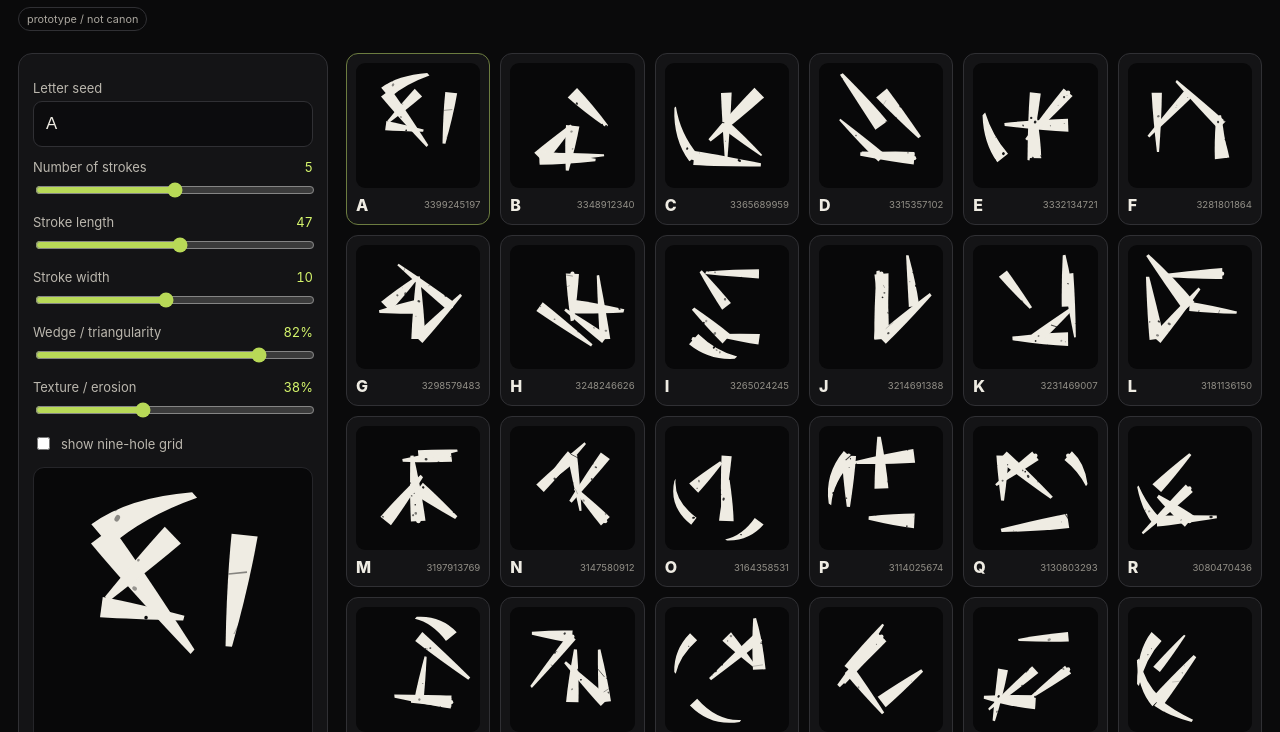
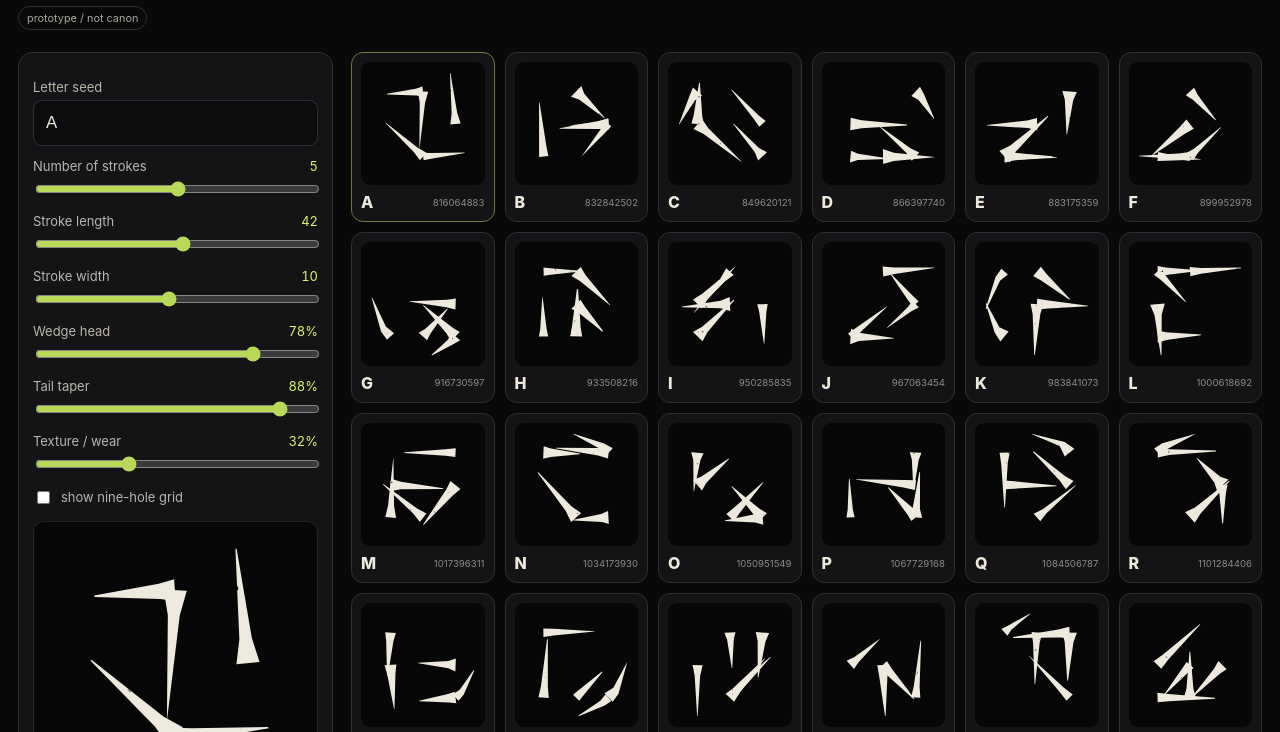
Before and after one commit to voobrazhenie/Alphabet, a website: page glyphs.html in a window 1280 px wide. Shown: the part 252-984 px from the top of the page. Drawn offline with Linux system fonts and the light colour scheme.

Commit message:
Refine glyph generator toward nine-hole cuneiform wedge system

```diff
--- a/glyphs.html
+++ b/glyphs.html
@@ -5,254 +5,74 @@
 <meta name="viewport" content="width=device-width, initial-scale=1, viewport-fit=cover">
 <title>Nine-Hole Scribe Alphabet Study</title>
 <style>
-:root{--bg:#0a0a0b;--panel:#141416;--ink:#efece3;--muted:#918e86;--line:#303034;--accent:#d5f56c}
-*{box-sizing:border-box}
-body{margin:0;background:var(--bg);color:var(--ink);font-family:-apple-system,BlinkMacSystemFont,"Segoe UI",sans-serif}
-.wrap{max-width:1320px;margin:auto;padding:18px 18px 48px}
-header{margin:8px 0 22px}
-h1{font-size:clamp(2.1rem,8vw,4.8rem);line-height:.92;letter-spacing:-.045em;margin:0 0 10px}
-header p{max-width:820px;color:#c4c0b7;line-height:1.5;margin:0}
-.layout{display:grid;grid-template-columns:310px 1fr;gap:18px;align-items:start}
-.panel{background:var(--panel);border:1px solid var(--line);border-radius:14px;padding:14px}
-.controls{position:sticky;top:14px}
-label{display:flex;justify-content:space-between;gap:8px;margin:12px 0 5px;font-size:.81rem;color:#bbb7ae}
-label span{color:var(--accent);font-variant-numeric:tabular-nums}
-input[type=text]{width:100%;padding:12px;background:#0c0c0e;color:var(--ink);border:1px solid var(--line);border-radius:9px;font-size:1.05rem}
-input[type=range]{width:100%;accent-color:#b8d957}
-.check{display:flex;align-items:center;justify-content:flex-start;gap:8px;margin-top:12px;color:#aaa69d;font-size:.8rem}
-.big{aspect-ratio:1;background:#080809;border:1px solid #252529;border-radius:11px;margin-top:14px;display:grid;place-items:center}
-.big svg{width:92%;height:92%}
-button{width:100%;margin-top:10px;padding:11px;border:1px solid #56632f;background:#1b1b1e;color:var(--accent);border-radius:9px;font:inherit;cursor:pointer}
-.note{font-size:.74rem;color:var(--muted);line-height:1.42;margin-top:11px}
-.grid{display:grid;grid-template-columns:repeat(auto-fill,minmax(135px,1fr));gap:10px}
-.card{background:var(--panel);border:1px solid var(--line);border-radius:12px;padding:9px;cursor:pointer}
-.card:hover,.card.active{border-color:#6c7c40}
-.glyph{aspect-ratio:1;background:#080809;border-radius:9px;display:grid;place-items:center;overflow:hidden}
-.glyph svg{width:94%;height:94%}
-.cap{display:flex;justify-content:space-between;align-items:center;margin-top:7px}
-.letter{font-weight:800}
-.seed{font-size:.6rem;color:var(--muted)}
-.badge{display:inline-block;border:1px solid var(--line);border-radius:999px;padding:4px 8px;margin-top:10px;color:#aaa69e;font-size:.68rem}
-@media(max-width:780px){
- .layout{grid-template-columns:1fr}.controls{position:static}.grid{grid-template-columns:repeat(2,minmax(0,1fr))}
-}
+:root{--bg:#09090a;--panel:#141416;--ink:#eee9dd;--muted:#8e8a81;--line:#303034;--accent:#d7f46d}
+*{box-sizing:border-box} body{margin:0;background:var(--bg);color:var(--ink);font-family:-apple-system,BlinkMacSystemFont,"Segoe UI",sans-serif}
+.wrap{max-width:1320px;margin:auto;padding:18px 18px 50px} header{margin:8px 0 22px} h1{font-size:clamp(2rem,8vw,4.7rem);line-height:.93;letter-spacing:-.045em;margin:0 0 10px}
+header p{max-width:820px;color:#c4bfb4;line-height:1.5;margin:0}.badge{display:inline-block;border:1px solid var(--line);border-radius:999px;padding:4px 8px;margin-top:10px;color:#aaa69e;font-size:.68rem}
+.layout{display:grid;grid-template-columns:315px 1fr;gap:18px;align-items:start}.panel{background:var(--panel);border:1px solid var(--line);border-radius:14px;padding:14px}.controls{position:sticky;top:14px}
+label{display:flex;justify-content:space-between;gap:8px;margin:12px 0 5px;font-size:.81rem;color:#bbb7ae} label span{color:var(--accent);font-variant-numeric:tabular-nums}
+input[type=text]{width:100%;padding:12px;background:#0c0c0e;color:var(--ink);border:1px solid var(--line);border-radius:9px;font-size:1.05rem} input[type=range]{width:100%;accent-color:#b8d957}
+.check{display:flex;align-items:center;gap:8px;margin-top:12px;color:#aaa69d;font-size:.8rem}.check label{margin:0;justify-content:flex-start}.big{aspect-ratio:1;background:#070708;border:1px solid #252529;border-radius:11px;margin-top:14px;display:grid;place-items:center}.big svg{width:92%;height:92%}
+button{width:100%;margin-top:10px;padding:11px;border:1px solid #56632f;background:#1b1b1e;color:var(--accent);border-radius:9px;font:inherit;cursor:pointer}.note{font-size:.74rem;color:var(--muted);line-height:1.42;margin-top:11px}
+.grid{display:grid;grid-template-columns:repeat(auto-fill,minmax(135px,1fr));gap:10px}.card{background:var(--panel);border:1px solid var(--line);border-radius:12px;padding:9px;cursor:pointer}.card:hover,.card.active{border-color:#6c7c40}.glyph{aspect-ratio:1;background:#070708;border-radius:9px;display:grid;place-items:center;overflow:hidden}.glyph svg{width:94%;height:94%}.cap{display:flex;justify-content:space-between;align-items:center;margin-top:7px}.letter{font-weight:800}.seed{font-size:.6rem;color:var(--muted)}
+@media(max-width:780px){.layout{grid-template-columns:1fr}.controls{position:static}.grid{grid-template-columns:repeat(2,minmax(0,1fr))}}
 </style>
 </head>
 <body>
 <div class="wrap">
 <header>
 <h1>Nine-Hole Scribe<br>Alphabet Study</h1>
-<p>A deterministic A–Z experiment built around nine fixed writing positions and independent wedge-like marks. Each letter chooses the same starting holes, directions and stroke variations every time; the sliders alter the shared writing instrument rather than rerolling the alphabet.</p>
+<p>A deterministic A–Z study using nine fixed writing positions and separate wedge impressions. Each letter chooses the same holes, directions and stroke variations every time. The sliders change the writing instrument, not the letter seed.</p>
 <span class="badge">prototype / not canon</span>
 </header>
-
 <div class="layout">
 <aside class="panel controls">
-<label for="ctlLetter">Letter seed</label>
-<input id="ctlLetter" type="text" value="A" maxlength="1" autocapitalize="characters">
-
-<label>Number of strokes <span id="strokesV"></span></label>
-<input id="ctlStrokes" type="range" min="1" max="9" value="5">
-
-<label>Stroke length <span id="lengthV"></span></label>
-<input id="ctlLength" type="range" min="20" max="72" value="47">
-
-<label>Stroke width <span id="widthV"></span></label>
-<input id="ctlWidth" type="range" min="3" max="18" value="10">
-
-<label>Wedge / triangularity <span id="wedgeV"></span></label>
-<input id="ctlWedge" type="range" min="0" max="100" value="82">
-
-<label>Texture / erosion <span id="textureV"></span></label>
-<input id="ctlTexture" type="range" min="0" max="100" value="38">
-
-<div class="check"><input id="ctlShowGrid" type="checkbox"><label for="ctlShowGrid" style="margin:0">show nine-hole grid</label></div>
-
-<div class="big" id="bigGlyph"></div>
-<button id="ctlReset">Reset instrument</button>
-<div class="note">The nine grid positions are fixed. A letter seed determines which holes are used, stroke direction, rotation bias, length variation and surface scars. Changing the sliders preserves that structural identity.</div>
+<label for="ctlLetter">Letter seed</label><input id="ctlLetter" type="text" value="A" maxlength="1" autocapitalize="characters">
+<label>Number of strokes <span id="strokesV"></span></label><input id="ctlStrokes" type="range" min="1" max="9" value="5">
+<label>Stroke length <span id="lengthV"></span></label><input id="ctlLength" type="range" min="16" max="66" value="42">
+<label>Stroke width <span id="widthV"></span></label><input id="ctlWidth" type="range" min="3" max="18" value="10">
+<label>Wedge head <span id="headV"></span></label><input id="ctlHead" type="range" min="0" max="100" value="78">
+<label>Tail taper <span id="taperV"></span></label><input id="ctlTaper" type="range" min="0" max="100" value="88">
+<label>Texture / wear <span id="textureV"></span></label><input id="ctlTexture" type="range" min="0" max="100" value="32">
+<div class="check"><input id="ctlShowGrid" type="checkbox"><label for="ctlShowGrid">show nine-hole grid</label></div>
+<div class="big" id="bigGlyph"></div><button id="ctlReset">Reset instrument</button>
+<div class="note">Every stroke begins on one of the nine grid points. Its direction, size variation and small rotation offset come from the letter seed. There are no curved strokes: every mark is a straight, cuneiform-like wedge.</div>
 </aside>
-
-<main>
-<div class="grid" id="alphabetGrid"></div>
-</main>
-</div>
-</div>
-
+<main><div class="grid" id="alphabetGrid"></div></main>
+</div></div>
 <script>
 const alphabet="ABCDEFGHIJKLMNOPQRSTUVWXYZ".split("");
-const base=[
- [22,22],[50,22],[78,22],
- [22,50],[50,50],[78,50],
- [22,78],[50,78],[78,78]
-];
-const dirs=[
- [1,0],[.707,.707],[0,1],[-.707,.707],
- [-1,0],[-.707,-.707],[0,-1],[.707,-.707]
-];
-
-const controls={
-  letter:document.getElementById("ctlLetter"),
-  strokes:document.getElementById("ctlStrokes"),
-  length:document.getElementById("ctlLength"),
-  width:document.getElementById("ctlWidth"),
-  wedge:document.getElementById("ctlWedge"),
-  texture:document.getElementById("ctlTexture"),
-  showGrid:document.getElementById("ctlShowGrid"),
-  reset:document.getElementById("ctlReset"),
-  big:document.getElementById("bigGlyph"),
-  grid:document.getElementById("alphabetGrid")
-};
-const ids=["strokes","length","width","wedge","texture"];
-const state=()=>({
- strokes:+controls.strokes.value,
- length:+controls.length.value,
- width:+controls.width.value,
- wedge:+controls.wedge.value/100,
- texture:+controls.texture.value/100,
- showGrid:controls.showGrid.checked
-});
-
-function hash(str){
- let h=2166136261>>>0;
- for(const c of str){h^=c.charCodeAt(0);h=Math.imul(h,16777619)}
- return h>>>0;
+const holes=[[22,22],[50,22],[78,22],[22,50],[50,50],[78,50],[22,78],[50,78],[78,78]];
+const dirs=[[1,0],[.707,.707],[0,1],[-.707,.707],[-1,0],[-.707,-.707],[0,-1],[.707,-.707]];
+const C={letter:ctlLetter,strokes:ctlStrokes,length:ctlLength,width:ctlWidth,head:ctlHead,taper:ctlTaper,texture:ctlTexture,showGrid:ctlShowGrid,big:bigGlyph,grid:alphabetGrid};
+const state=()=>({strokes:+C.strokes.value,length:+C.length.value,width:+C.width.value,head:+C.head.value/100,taper:+C.taper.value/100,texture:+C.texture.value/100,showGrid:C.showGrid.checked});
+function hash(str){let h=2166136261>>>0;for(const c of str){h^=c.charCodeAt(0);h=Math.imul(h,16777619)}return h>>>0}
+function prng(seed){return function(){let t=seed+=0x6D2B79F5;t=Math.imul(t^t>>>15,t|1);t^=t+Math.imul(t^t>>>7,t|61);return((t^t>>>14)>>>0)/4294967296}}
+function rotate(x,y,a){a*=Math.PI/180;const c=Math.cos(a),s=Math.sin(a);return[x*c-y*s,x*s+y*c]}
+function clamp(v,a,b){return Math.max(a,Math.min(b,v))}
+function plan(letter){const seed=hash("nine-hole-scribe-v2:"+letter),r=prng(seed),marks=[];for(let i=0;i<9;i++)marks.push({hole:Math.floor(r()*9),dir:Math.floor(r()*8),rot:(r()-.5)*12,len:.72+r()*.52,w:.75+r()*.48,head:.75+r()*.4,grain:r()});return{seed,marks}}
+function wedge(mark,s,r){
+ const [sx,sy]=holes[mark.hole]; let [dx,dy]=rotate(dirs[mark.dir][0],dirs[mark.dir][1],mark.rot); let L=s.length*mark.len,W=s.width*mark.w;
+ let ex=sx+dx*L,ey=sy+dy*L; if(ex<7||ex>93||ey<7||ey>93){dx=-dx;dy=-dy;ex=sx+dx*L;ey=sy+dy*L} ex=clamp(ex,6,94);ey=clamp(ey,6,94);
+ const px=-dy,py=dx, rough=s.texture*1.35;
+ const headW=W*(.48+s.head*.7)*mark.head;
+ const tailW=W*(1-s.taper)*.45;
+ const shoulder=.16+.16*(1-s.head);
+ const n=()=> (r()-.5)*rough;
+ const p1=[sx+px*headW*.5+n(),sy+py*headW*.5+n()];
+ const p2=[sx+dx*L*shoulder+px*W*.31+n(),sy+dy*L*shoulder+py*W*.31+n()];
+ const p3=[ex+px*tailW*.5+n(),ey+py*tailW*.5+n()];
+ const p4=[ex-px*tailW*.5+n(),ey-py*tailW*.5+n()];
+ const p5=[sx+dx*L*shoulder-px*W*.31+n(),sy+dy*L*shoulder-py*W*.31+n()];
+ const p6=[sx-px*headW*.5+n(),sy-py*headW*.5+n()];
+ return `M${p1[0]} ${p1[1]} L${p2[0]} ${p2[1]} L${p3[0]} ${p3[1]} L${p4[0]} ${p4[1]} L${p5[0]} ${p5[1]} L${p6[0]} ${p6[1]} Z`;
 }
-function prng(seed){
- return function(){
-   let t=seed+=0x6D2B79F5;
-   t=Math.imul(t^t>>>15,t|1);
-   t^=t+Math.imul(t^t>>>7,t|61);
-   return((t^t>>>14)>>>0)/4294967296;
- }
-}
-function letterPlan(letter){
- const seed=hash("nine-holes-scribe:"+letter);
- const r=prng(seed);
- const marks=[];
- for(let i=0;i<9;i++){
-   marks.push({
-     anchor:Math.floor(r()*9),
-     dir:Math.floor(r()*8),
-     turn:(r()-.5)*18,
-     len:.68+r()*.58,
-     width:.75+r()*.5,
-     blunt:.55+r()*.45,
-     notch:r()
-   });
- }
- return {seed,marks};
-}
-function rotate(vx,vy,deg){
- const a=deg*Math.PI/180,c=Math.cos(a),s=Math.sin(a);
- return [vx*c-vy*s,vx*s+vy*c];
-}
-function clamp(v,a,b){return Math.max(a,Math.min(b,v))}
-
-function wedgePath(mark,s,r){
- const [sx,sy]=base[mark.anchor];
- let [dx,dy]=rotate(dirs[mark.dir][0],dirs[mark.dir][1],mark.turn);
- const L=s.length*mark.len;
- const W=s.width*mark.width;
- const tipW=W*(1-s.wedge*.93);
- const px=-dy,py=dx;
-
- let ex=sx+dx*L,ey=sy+dy*L;
- if(ex<7||ex>93||ey<7||ey>93){
-   dx=-dx;dy=-dy;
-   ex=sx+dx*L;ey=sy+dy*L;
- }
- ex=clamp(ex,6,94);ey=clamp(ey,6,94);
-
- const edgeJ=s.texture*1.7;
- const a1=[sx+px*W*.5+(r()-.5)*edgeJ, sy+py*W*.5+(r()-.5)*edgeJ];
- const a2=[sx-px*W*.5+(r()-.5)*edgeJ, sy-py*W*.5+(r()-.5)*edgeJ];
- const b1=[ex+px*tipW*.5+(r()-.5)*edgeJ, ey+py*tipW*.5+(r()-.5)*edgeJ];
- const b2=[ex-px*tipW*.5+(r()-.5)*edgeJ, ey-py*tipW*.5+(r()-.5)*edgeJ];
-
- const shoulder=.24+.22*mark.blunt;
- const c1=[sx+dx*L*shoulder+px*W*.42,sy+dy*L*shoulder+py*W*.42];
- const c2=[sx+dx*L*shoulder-px*W*.42,sy+dy*L*shoulder-py*W*.42];
-
- return `M ${a1[0]} ${a1[1]} Q ${c1[0]} ${c1[1]} ${b1[0]} ${b1[1]} L ${b2[0]} ${b2[1]} Q ${c2[0]} ${c2[1]} ${a2[0]} ${a2[1]} Z`;
-}
-function textureMask(letter,plan,s,uid){
- if(s.texture<=.001)return "";
- const r=prng(plan.seed^0x9E3779B9);
- const n=Math.round(10+s.texture*55);
- let cuts="";
- for(let i=0;i<n;i++){
-   const x=8+r()*84,y=8+r()*84;
-   const rr=.25+r()*(.45+s.texture*1.15);
-   const op=.35+r()*.65;
-   cuts+=`<ellipse cx="${x.toFixed(2)}" cy="${y.toFixed(2)}" rx="${(rr*(.6+r()*.9)).toFixed(2)}" ry="${rr.toFixed(2)}" fill="black" opacity="${op.toFixed(2)}" transform="rotate(${Math.round(r()*180)} ${x.toFixed(2)} ${y.toFixed(2)})"/>`;
- }
- const scratches=Math.round(s.texture*10);
- for(let i=0;i<scratches;i++){
-   const x=10+r()*80,y=10+r()*80,l=2+r()*8,a=r()*Math.PI*2;
-   const x2=x+Math.cos(a)*l,y2=y+Math.sin(a)*l;
-   cuts+=`<path d="M ${x.toFixed(2)} ${y.toFixed(2)} L ${x2.toFixed(2)} ${y2.toFixed(2)}" stroke="black" stroke-width="${(.25+r()*.7).toFixed(2)}" opacity="${(.3+r()*.6).toFixed(2)}"/>`;
- }
- return `<defs><mask id="${uid}"><rect width="100" height="100" fill="white"/>${cuts}</mask></defs>`;
-}
-let renderSerial=0;
-function svgFor(letter,s,slot){
- const plan=letterPlan(letter);
- const uid=`mask-${letter}-${renderSerial}-${slot}`;
- const rr=prng(plan.seed^0x51ED270B);
- let shapes="";
- for(let i=0;i<s.strokes;i++){
-   shapes+=`<path d="${wedgePath(plan.marks[i],s,rr)}" fill="#efece3"/>`;
-   if(plan.marks[i].notch>.82){
-     const [x,y]=base[plan.marks[i].anchor];
-     const size=s.width*.18;
-     shapes+=`<circle cx="${x}" cy="${y}" r="${size.toFixed(2)}" fill="#efece3"/>`;
-   }
- }
- let grid="";
- if(s.showGrid){
-   grid=`<g fill="none" stroke="#5e5d57" stroke-width=".55" opacity=".7">
-     <path d="M22 22H78M22 50H78M22 78H78M22 22V78M50 22V78M78 22V78"/>
-     ${base.map(([x,y])=>`<circle cx="${x}" cy="${y}" r="1.8"/>`).join("")}
-   </g>`;
- }
- const mask=textureMask(letter,plan,s,uid);
- return `<svg viewBox="0 0 100 100" xmlns="http://www.w3.org/2000/svg">${mask}${grid}<g ${s.texture>.001?`mask="url(#${uid})"`:""}>${shapes}</g></svg>`;
-}
-function normalizeLetter(){
- let L=(controls.letter.value||"A").toUpperCase().replace(/[^A-Z]/g,"")[0]||"A";
- controls.letter.value=L;return L;
-}
-function updateLabels(){
- document.getElementById("strokesV").textContent=controls.strokes.value;
- document.getElementById("lengthV").textContent=controls.length.value;
- document.getElementById("widthV").textContent=controls.width.value;
- document.getElementById("wedgeV").textContent=controls.wedge.value+"%";
- document.getElementById("textureV").textContent=controls.texture.value+"%";
-}
-function render(){
- renderSerial++;
- updateLabels();
- const s=state(),current=normalizeLetter();
- controls.big.innerHTML=svgFor(current,s,"big");
- controls.grid.innerHTML="";
- alphabet.forEach((L,i)=>{
-   const plan=letterPlan(L);
-   const el=document.createElement("div");
-   el.className="card"+(L===current?" active":"");
-   el.innerHTML=`<div class="glyph">${svgFor(L,s,i)}</div><div class="cap"><span class="letter">${L}</span><span class="seed">${plan.seed}</span></div>`;
-   el.onclick=()=>{controls.letter.value=L;render()};
-   controls.grid.appendChild(el);
- });
-}
-controls.letter.addEventListener("input",render);
-ids.forEach(id=>controls[id].addEventListener("input",render));
-controls.showGrid.addEventListener("change",render);
-controls.reset.onclick=()=>{
- controls.strokes.value=5;controls.length.value=47;controls.width.value=10;controls.wedge.value=82;controls.texture.value=38;controls.showGrid.checked=false;render();
-};
-console.assert(Number.isFinite(state().length), "Stroke length control failed to initialize");
-render();
+function textureDefs(p,s,id){if(s.texture<=.001)return"";const r=prng(p.seed^0xA341316C),count=Math.round(8+s.texture*62);let cut="";for(let i=0;i<count;i++){const x=7+r()*86,y=7+r()*86,rx=.18+r()*(.35+s.texture*1.1),ry=.15+r()*(.3+s.texture*.8),a=Math.round(r()*180);cut+=`<ellipse cx="${x.toFixed(2)}" cy="${y.toFixed(2)}" rx="${rx.toFixed(2)}" ry="${ry.toFixed(2)}" transform="rotate(${a} ${x.toFixed(2)} ${y.toFixed(2)})" fill="black" opacity="${(.25+r()*.72).toFixed(2)}"/>`}return`<defs><mask id="${id}"><rect width="100" height="100" fill="white"/>${cut}</mask></defs>`}
+let serial=0;
+function svg(letter,s,slot){const p=plan(letter),r=prng(p.seed^0xC8013EA4),id=`m${serial}_${letter}_${slot}`;let marks="";for(let i=0;i<s.strokes;i++)marks+=`<path d="${wedge(p.marks[i],s,r)}" fill="#eee9dd"/>`;const grid=s.showGrid?`<g fill="none" stroke="#58564f" stroke-width=".55" opacity=".7"><path d="M22 22H78M22 50H78M22 78H78M22 22V78M50 22V78M78 22V78"/>${holes.map(([x,y])=>`<circle cx="${x}" cy="${y}" r="1.8"/>`).join("")}</g>`:"";const defs=textureDefs(p,s,id);return`<svg viewBox="0 0 100 100" xmlns="http://www.w3.org/2000/svg">${defs}${grid}<g ${s.texture>.001?`mask="url(#${id})"`:""}>${marks}</g></svg>`}
+function norm(){let L=(C.letter.value||"A").toUpperCase().replace(/[^A-Z]/g,"")[0]||"A";C.letter.value=L;return L}
+function labels(){strokesV.textContent=C.strokes.value;lengthV.textContent=C.length.value;widthV.textContent=C.width.value;headV.textContent=C.head.value+"%";taperV.textContent=C.taper.value+"%";textureV.textContent=C.texture.value+"%"}
+function render(){serial++;labels();const s=state(),cur=norm();C.big.innerHTML=svg(cur,s,"big");C.grid.innerHTML="";alphabet.forEach((L,i)=>{const p=plan(L),el=document.createElement("div");el.className="card"+(L===cur?" active":"");el.innerHTML=`<div class="glyph">${svg(L,s,i)}</div><div class="cap"><span class="letter">${L}</span><span class="seed">${p.seed}</span></div>`;el.onclick=()=>{C.letter.value=L;render()};C.grid.appendChild(el)})}
+[C.letter,C.strokes,C.length,C.width,C.head,C.taper,C.texture].forEach(el=>el.addEventListener("input",render));C.showGrid.addEventListener("change",render);ctlReset.onclick=()=>{C.strokes.value=5;C.length.value=42;C.width.value=10;C.head.value=78;C.taper.value=88;C.texture.value=32;C.showGrid.checked=false;render()};render();
 </script>
-</body>
-</html>
+</body></html>
```
